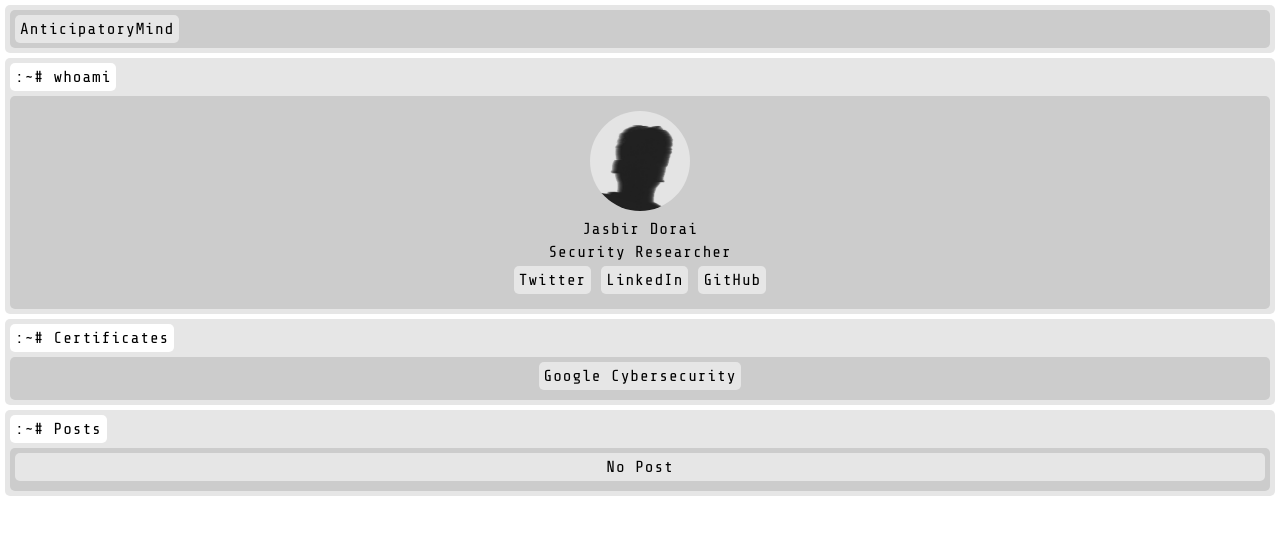
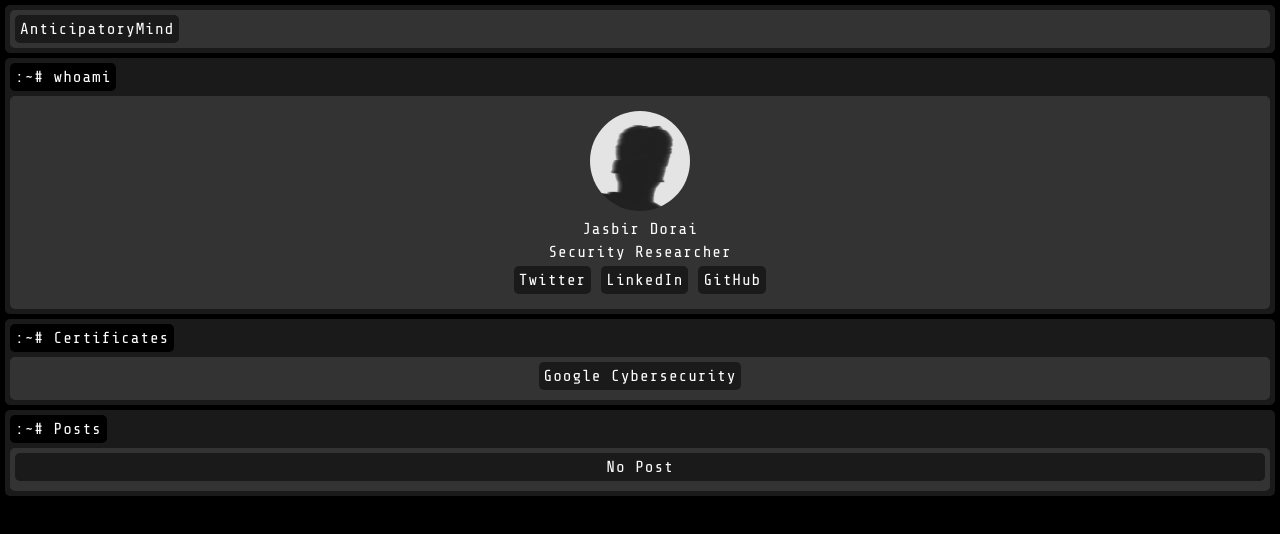
Before and after one commit to anticipatorymind/anticipatorymind.github.io, a plain HTML site: page index.html in a window 1280 px wide. Drawn offline with nearby package versions, Linux system fonts and the light colour scheme.

Commit message:
Turning Dark

```diff
--- a/resources/css/style.css
+++ b/resources/css/style.css
@@ -11,11 +11,6 @@
     --white-30: #4d4d4d;
 
     --white-100: #ffffff;
-
-    --white-90: #e6e6e6;
-    --white-85: #d9d9d9;
-    --white-80: #cccccc;
-    --white-70: #b3b3b3;
 }
 
 * {
@@ -24,8 +19,8 @@
 }
 
 body {
-    background-color: var(--white-100);
-    color: var(--white-0);
+    background-color: var(--white-0);
+    color: var(--white-100);
     letter-spacing: 1px;
     word-wrap: break-word;
     word-break: break-all;
@@ -39,7 +34,7 @@ body {
     border-radius: 5px;
     padding: 5px;
     margin: 5px;
-    background-color: var(--white-90);
+    background-color: var(--white-10);
 }
 
 .pin {
@@ -48,8 +43,8 @@ body {
     border-radius: 5px;
     padding: 5px;
     display: inline-block;
-    background-color: var(--white-100);
-    color: var(--white-0);
+    background-color: var(--white-0);
+    color: var(--white-100);
     margin-bottom: 5px;
 }
 
@@ -58,7 +53,7 @@ body {
     border-style: solid;
     border-radius: 5px;
     padding: 5px;
-    background-color: var(--white-80);
+    background-color: var(--white-20);
 }
 
 .logo {
@@ -67,7 +62,7 @@ body {
     border-radius: 5px;
     padding: 5px;
     display: inline-block;
-    background-color: var(--white-90);
+    background-color: var(--white-10);
 }
 
 a {
@@ -84,12 +79,12 @@ ul {
     border-style: solid;
     border-radius: 5px;
     padding: 5px;
-    background-color: var(--white-90);
+    background-color: var(--white-10);
 }
 
 .btn-box:hover {
-    background-color: var(--white-0);
-    color: var(--white-100);
+    background-color: var(--white-100);
+    color: var(--white-0);
 }
 
 .main-01,
```
